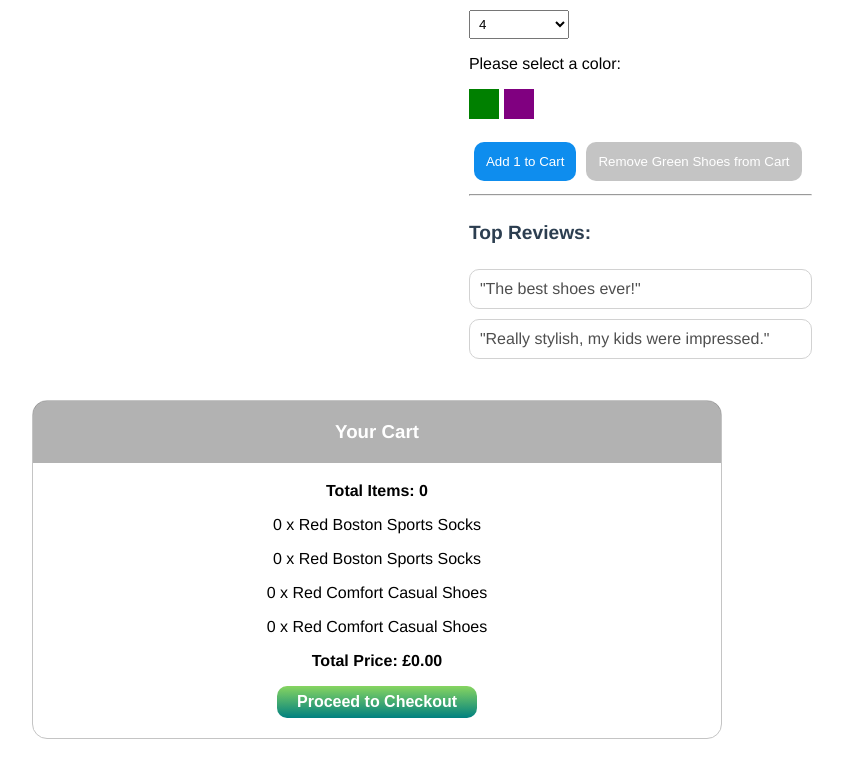
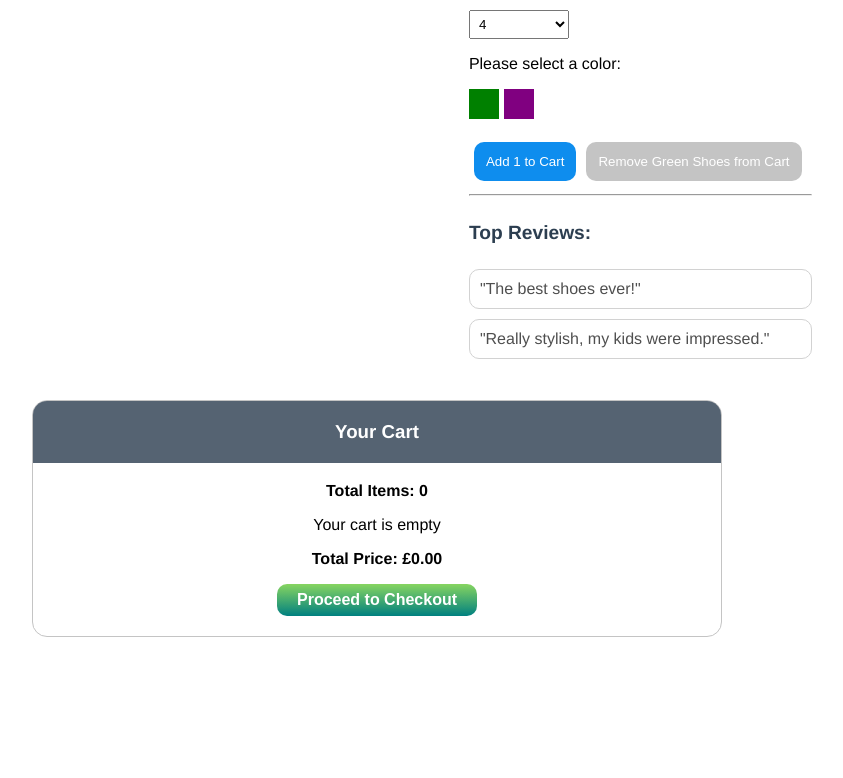
Before and after one commit to penelopecj/vue-app, a Vue app: page / in a window 1280 px wide. Shown: the part 1288-2066 px from the top of the page, without its empty margins (263-1106 px from the left). After the commit the page ends 1978 px from the top, so only its background shows below. Built offline with nearby package versions, Linux system fonts and the light colour scheme.

Commit message:
cart component items method will check if cart is empty

```diff
--- a/src/components/TypeScript.vue
+++ b/src/components/TypeScript.vue
@@ -3,10 +3,11 @@
     <div class="grey-box">
       <h3>Your Cart</h3>
       <p class="total">Total Items: {{ cart.length }}</p>
-      <p>{{ items()[0] }} x {{ red }} {{ brands[0] }} {{ names[0] }}</p>
-      <p>{{ items()[1] }} x {{ red }} {{ brands[0] }} {{ names[0] }}</p>
-      <p>{{ items()[2] }} x {{ red }} {{ brands[1] }} {{ names[1] }}</p>
-      <p>{{ items()[3] }} x {{ red }} {{ brands[1] }} {{ names[1] }}</p>
+      <p v-if="items()[0]">{{ items()[0] }} x {{ red }} {{ brands[0] }} {{ names[0] }}</p>
+      <p v-if="items()[1]">{{ items()[1] }} x {{ blue }} {{ brands[0] }} {{ names[0] }}</p>
+      <p v-if="items()[2]">{{ items()[2] }} x {{ green }} {{ brands[1] }} {{ names[1] }}</p>
+      <p v-if="items()[3]">{{ items()[3] }} x {{ purple }} {{ brands[1] }} {{ names[1] }}</p>
+      <p v-if="!items()">Your cart is empty</p>
       <p class="total">Total Price: £{{ calculateTotal() }}</p>
       <button>Proceed to Checkout</button>
     </div>
@@ -51,7 +52,11 @@
           }
         })
 
-        return [redSocksCount, blueSocksCount, greenShoesCount, purpleShoesCount]
+        if (redSocksCount + blueSocksCount + greenShoesCount + purpleShoesCount === 0) {
+          return false
+        } else {
+          return [redSocksCount, blueSocksCount, greenShoesCount, purpleShoesCount]
+        }
       },
       calculateTotal() {
         const cartPrices: number[] = []
@@ -93,11 +98,11 @@
 }
 
 h3 {
-  background-color: rgba(0, 0, 0, 0.3);
+  background-color: #2c3e50cd;
   color: white;
   padding: 20px;
   margin-top: 0;
-  border-radius: 13px 13px 0 0;
+  border-radius: 14px 14px 0 0;
 }
 
 .total {
```
